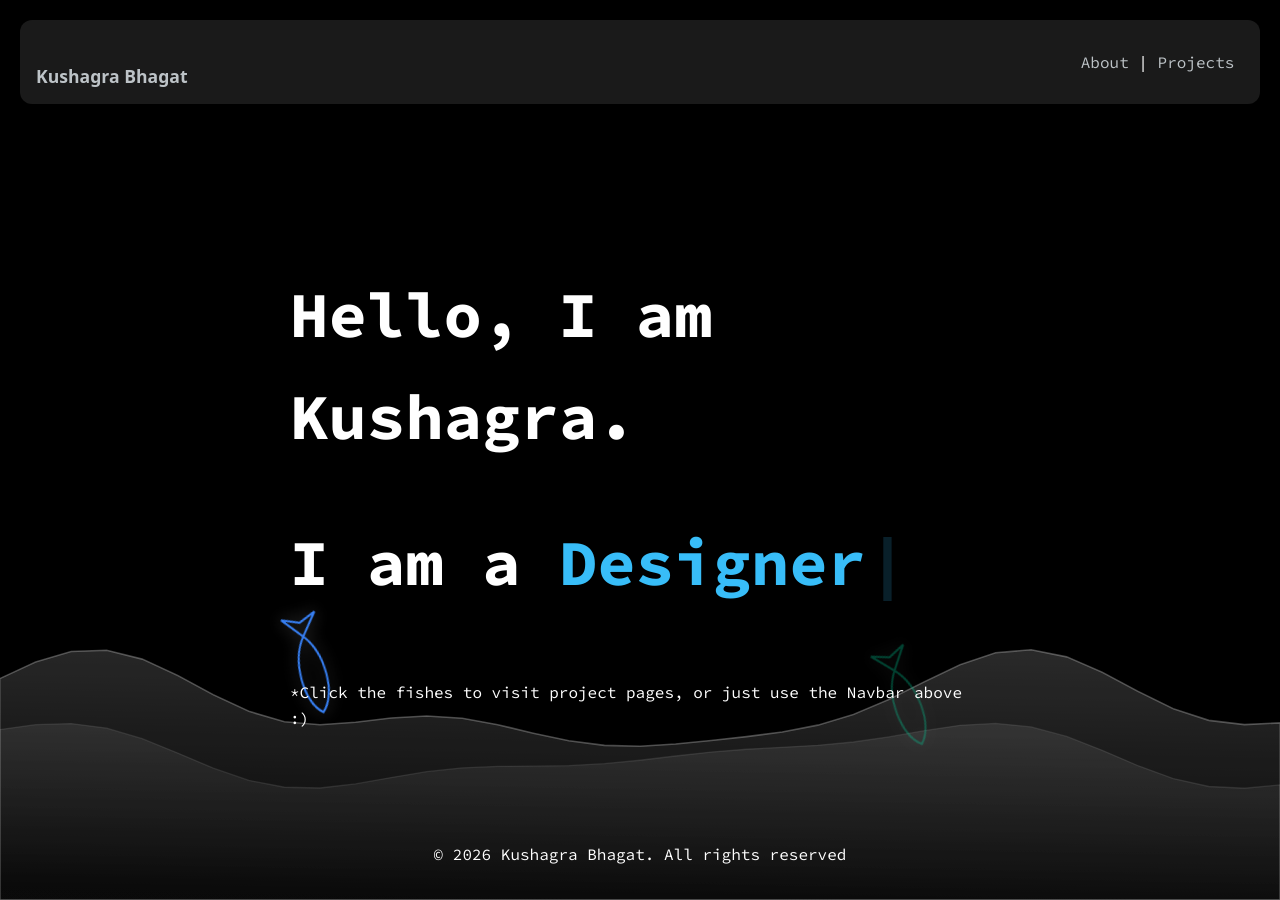
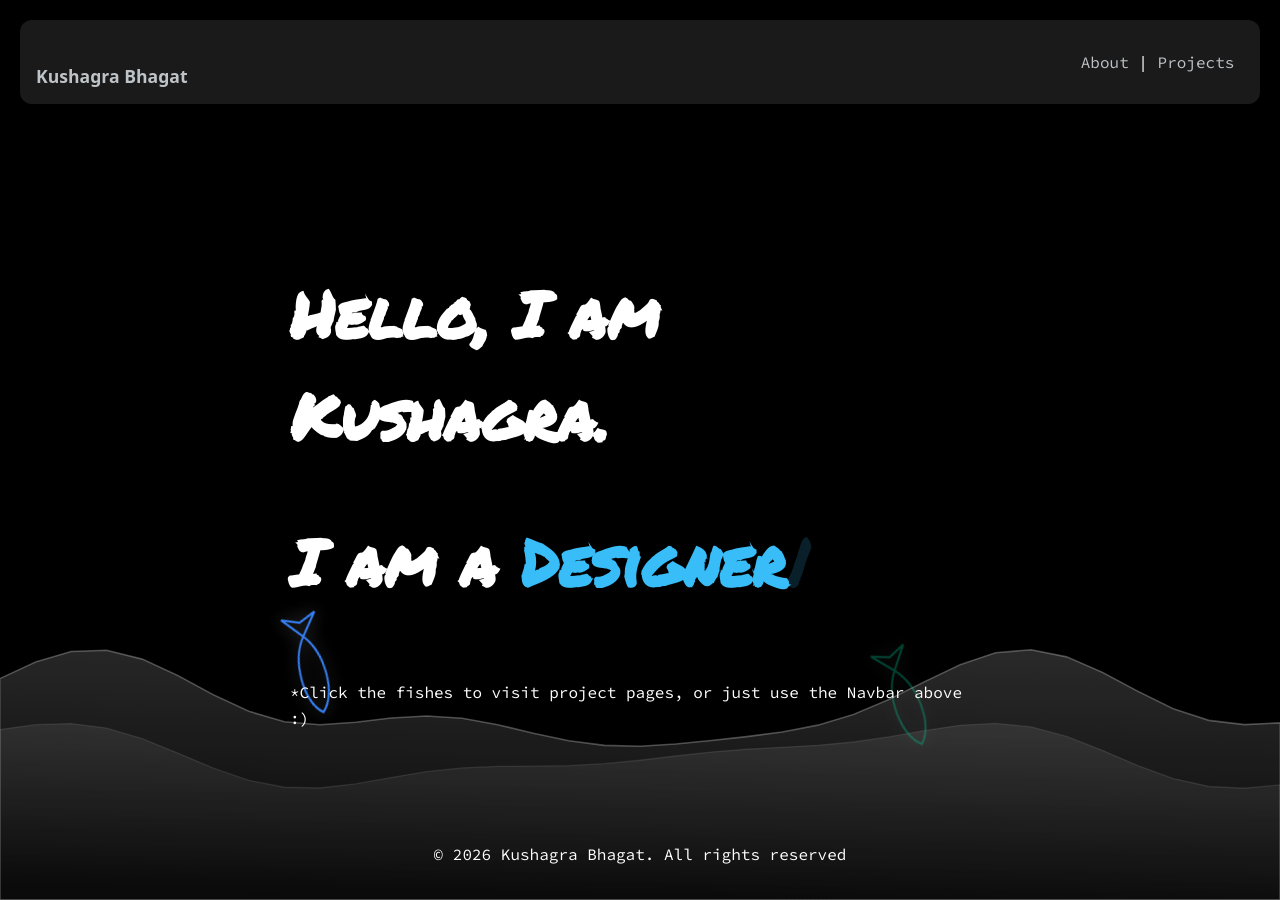
Before and after one commit to kuwushagra/kuwushagra.github.io, a Jekyll site: the page built from index.html, in a window 1280 px wide. Built offline with Jekyll 4.4.1, drawn with Linux system fonts in a browser that asks for light colours; some web fonts are replaced; a style sheet for code colours, icons or effects is not loaded.

Commit message:
Update index.html

```diff
--- a/index.html
+++ b/index.html
@@ -4,14 +4,16 @@
 ---
 
   <style>
-
+  @import url('https://fonts.googleapis.com/css2?family=Permanent+Marker&display=swap');
     .hero h1 {
+      font-family: "Permanent Marker", cursive;
       font-size: 4.0rem;
     }
 
     .typing-text {
       color: #38bdf8;
       font-weight: bold;
+      font-style: normal;
     }
 
     .cursor {
```
